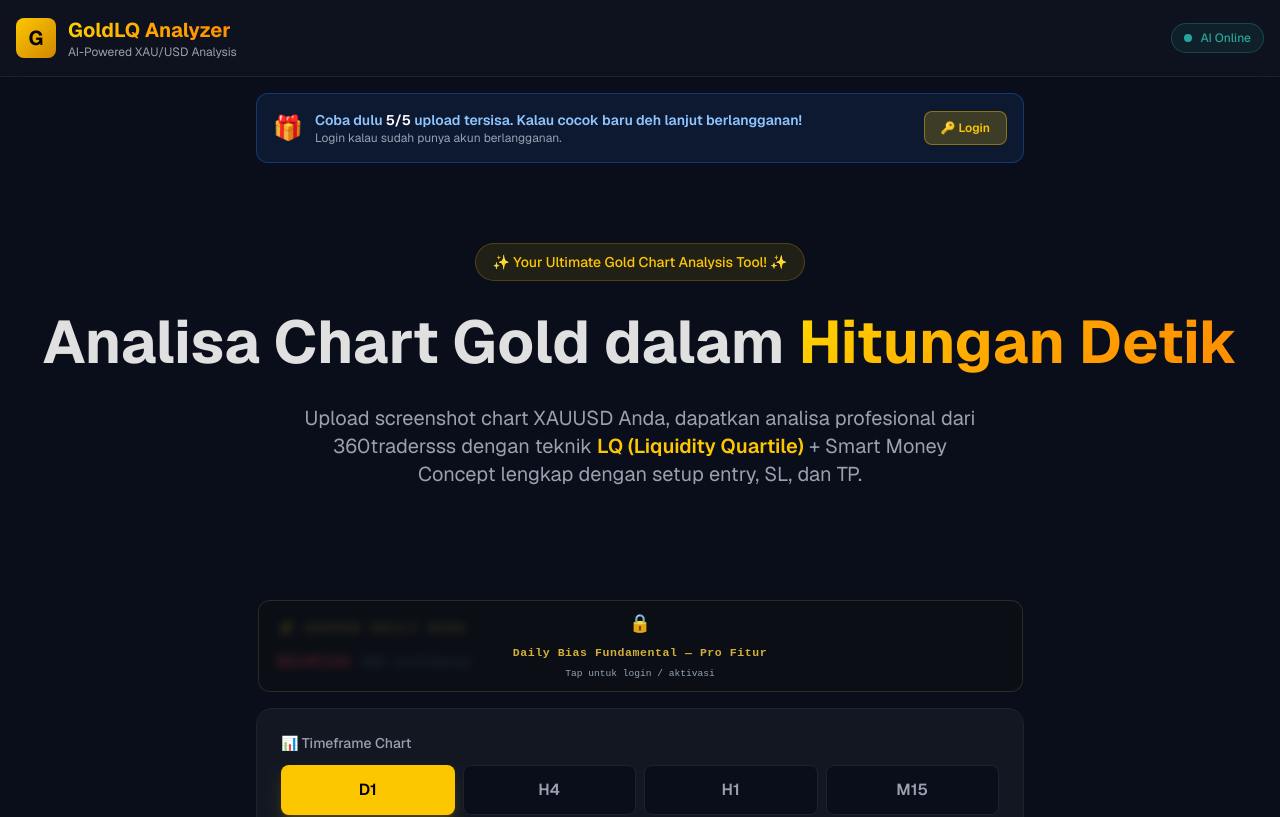
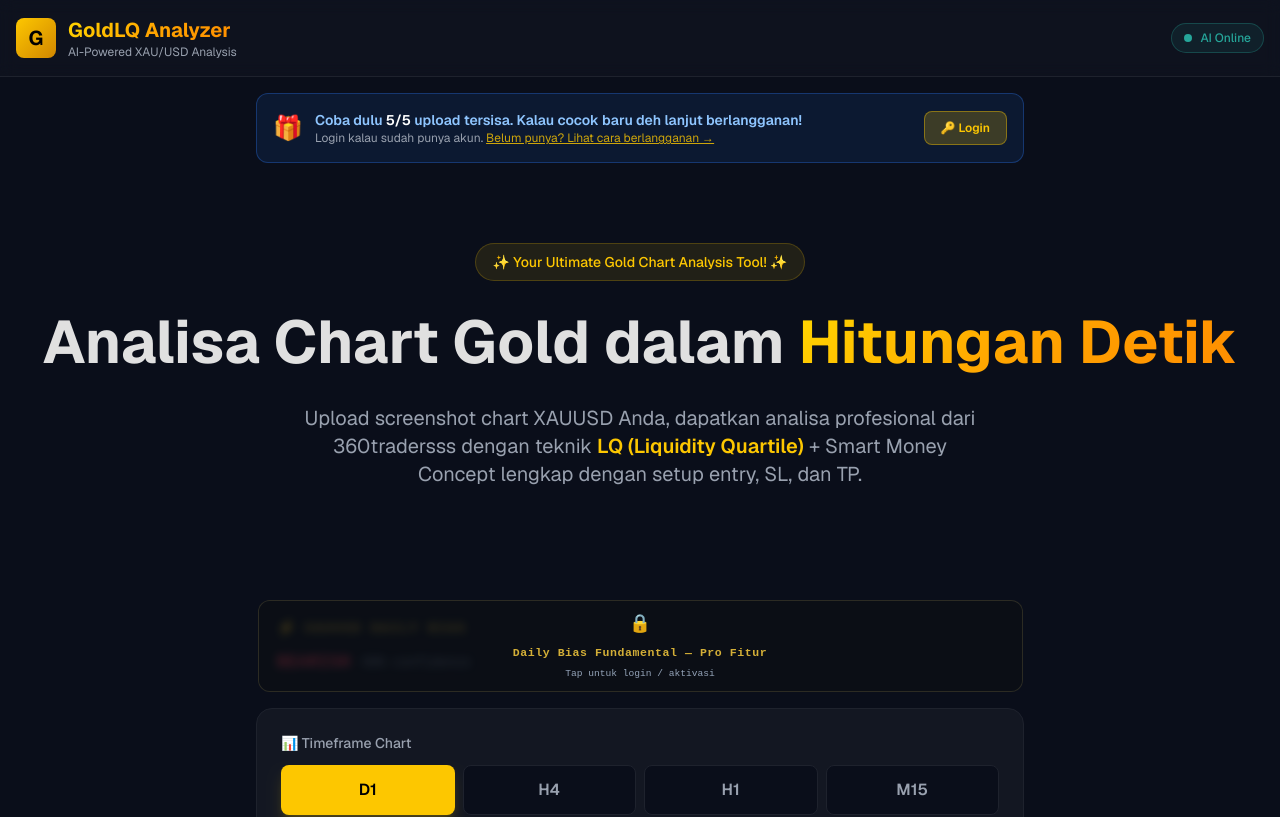
Before and after one commit to robsss99/goldlq-analyzer, a Next.js app: page / in a window 1280 px wide. Shown: the top 817 px of the page. Built offline with nearby package versions, Linux system fonts and the light colour scheme; no server answers.

Commit message:
UX: tambah link langganan di banner trial

```diff
--- a/components/StatusBanner.tsx
+++ b/components/StatusBanner.tsx
@@ -286,7 +286,13 @@ export default function StatusBanner({
                 upload tersisa. Kalau cocok baru deh lanjut berlangganan!
               </p>
               <p className="text-xs text-gray-400">
-                Login kalau sudah punya akun berlangganan.
+                Login kalau sudah punya akun.{" "}
+                <a
+                  href="/fullversion"
+                  className="text-yellow-400/80 hover:text-yellow-400 underline transition"
+                >
+                  Belum punya? Lihat cara berlangganan →
+                </a>
               </p>
             </div>
           </div>
```
